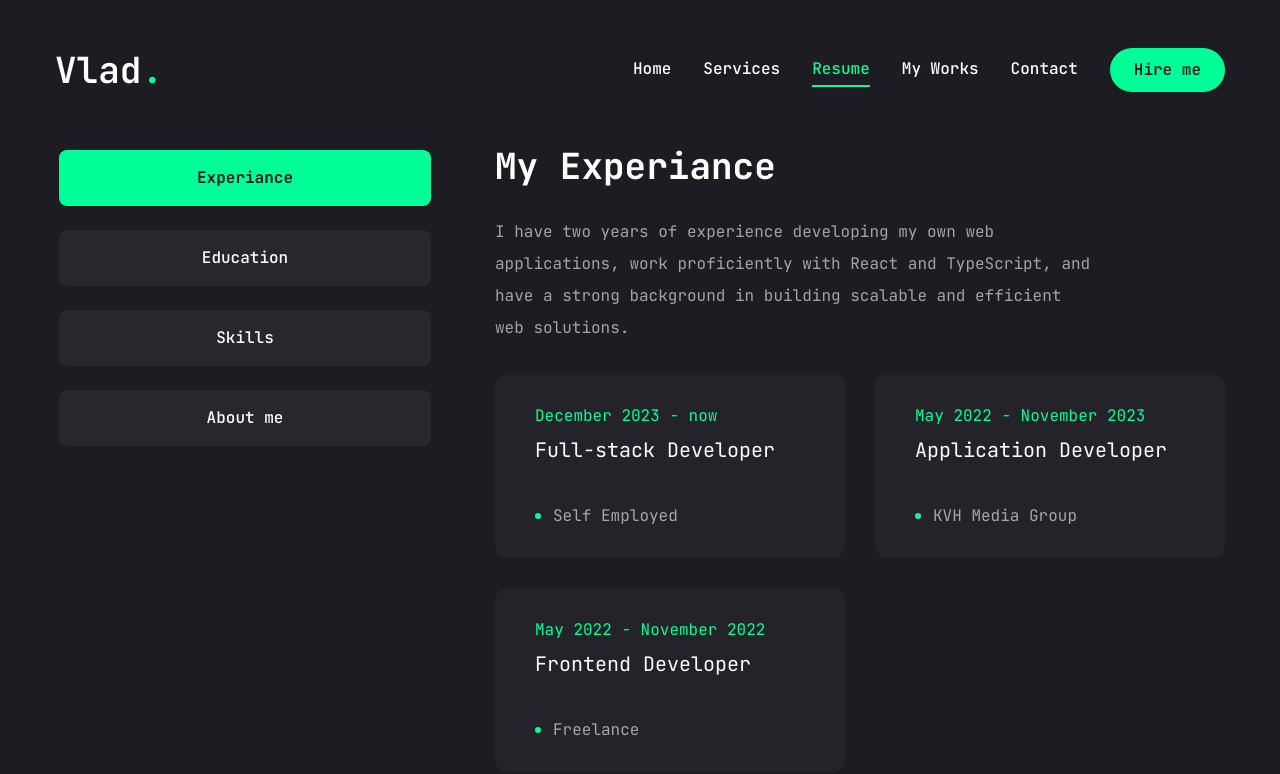
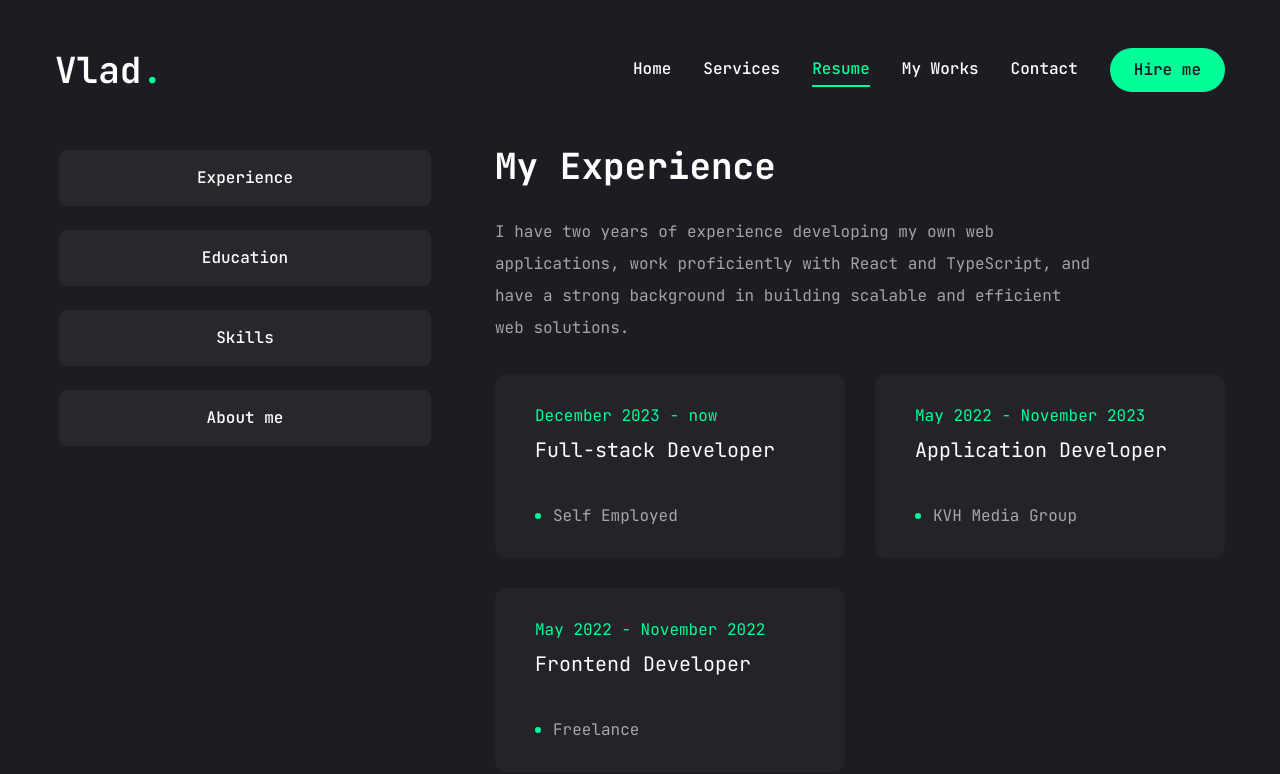
Before and after one commit to sevenlays/Personal_portfolio, a Next.js app: page /resume in a window 1280 px wide. Shown: the top 774 px of the page. Built offline with nearby package versions, Linux system fonts and the light colour scheme.

Commit message:
fixed misstake

```diff
--- a/app/resume/page.tsx
+++ b/app/resume/page.tsx
@@ -24,7 +24,7 @@ const about = {
   info: [
     { fieldName: 'Name', fieldValue: 'Vladyslav Ivanov' },
     { fieldName: 'Phone', fieldValue: '+380688765877' },
-    { fieldName: 'Experiance', fieldValue: '2 years' },
+    { fieldName: 'Experience', fieldValue: '2 years' },
     { fieldName: 'Nationality', fieldValue: 'Ukrainian' },
     // { fieldName: 'Languages', fieldValue: 'English, Ukrainian' },
     // { fieldName: 'Email', fieldValue: 'vladyslav.dev.full.stack@gmail.com' },
@@ -34,9 +34,9 @@ const about = {
 };
 
 // experiance data
-const experiance = {
+const experience = {
   icon: '/assets/resume/badge.svg',
-  title: 'My Experiance',
+  title: 'My Experience',
   description:
     'I have two years of experience developing my own web applications, work proficiently with React and TypeScript, and have a strong background in building scalable and efficient web solutions.',
 
@@ -171,7 +171,7 @@ const Resume = () => {
           className='flex flex-col xl:flex-row gap-[60px]'
         >
           <TabsList className='flex flex-col w-full max-w-[380px] mx-auto xl:mx-0 gap-6'>
-            <TabsTrigger value='experiance'>Experiance</TabsTrigger>
+            <TabsTrigger value='experience'>Experience</TabsTrigger>
             <TabsTrigger value='education'>Education</TabsTrigger>
             <TabsTrigger value='skills'>Skills</TabsTrigger>
             <TabsTrigger value='about'>About me</TabsTrigger>
@@ -182,13 +182,13 @@ const Resume = () => {
             {/* experiance */}
             <TabsContent value='experiance' className='w-full'>
               <div className='flex flex-col gap-[30px] text-center xl:text-left'>
-                <h3 className='text-4xl font-bold'>{experiance.title}</h3>
+                <h3 className='text-4xl font-bold'>{experience.title}</h3>
                 <p className='max-w-[600px] text-white/60 mx-auto xl:mx-0'>
-                  {experiance.description}
+                  {experience.description}
                 </p>
                 <ScrollArea className='h-[400px]'>
                   <ul className='grid grid-cols-1 lg:grid-cols-2 gap-[30px]'>
-                    {experiance.items.map((item, index) => {
+                    {experience.items.map((item, index) => {
                       return (
                         <li
                           key={index}
```
